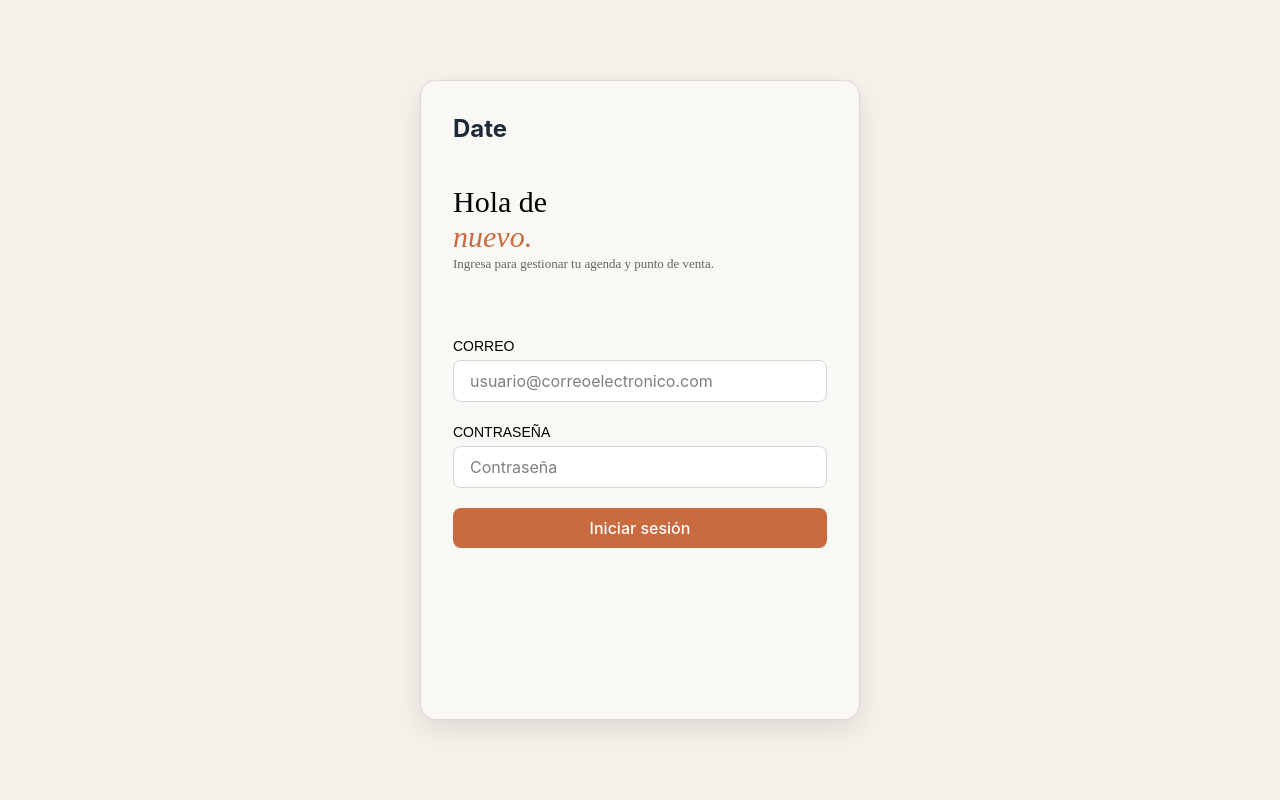
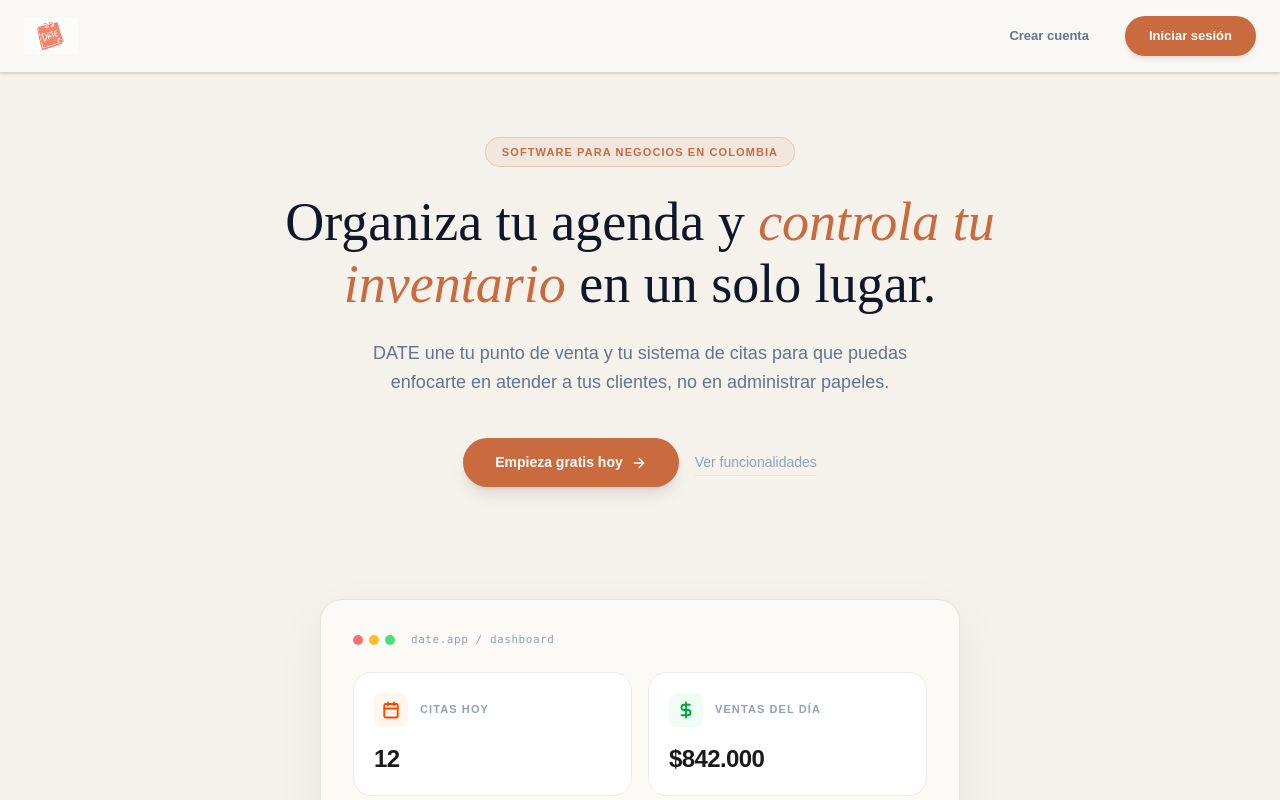
Before and after one commit to DavidQRy/date, a React (Vite) app: page / in a window 1280 px wide. Shown: the top 800 px of the page. Built offline with nearby package versions, Linux system fonts and the light colour scheme.

Commit message:
feat: setup de rutas

```diff
--- a/src/App.jsx
+++ b/src/App.jsx
@@ -1,13 +1,12 @@
+import { BrowserRouter } from 'react-router-dom';
+import { AppRoutes } from './routes/AppRoutes.jsx';
 
-import { Login } from './login.jsx'
 function App() {
-
   return (
-
- <Login />
-
-
-  )
+    <BrowserRouter>
+      <AppRoutes />
+    </BrowserRouter>
+  );
 }
 
-export default App
+export default App;
```
